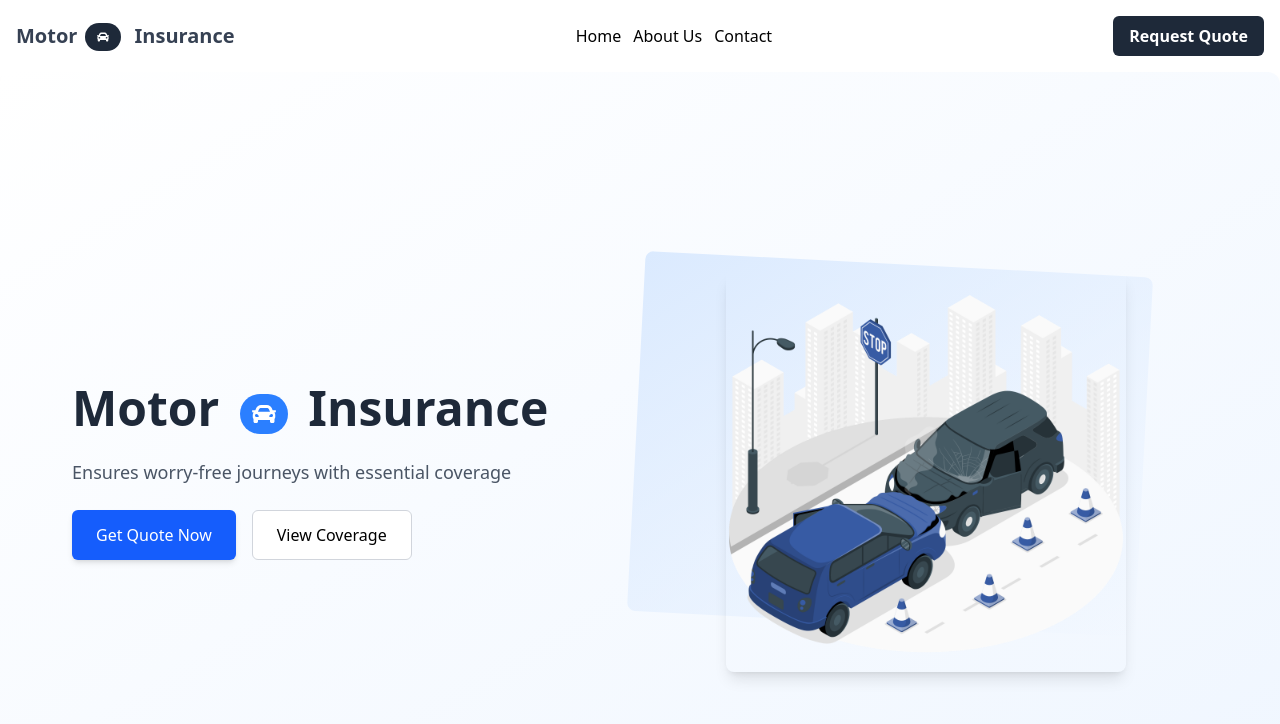
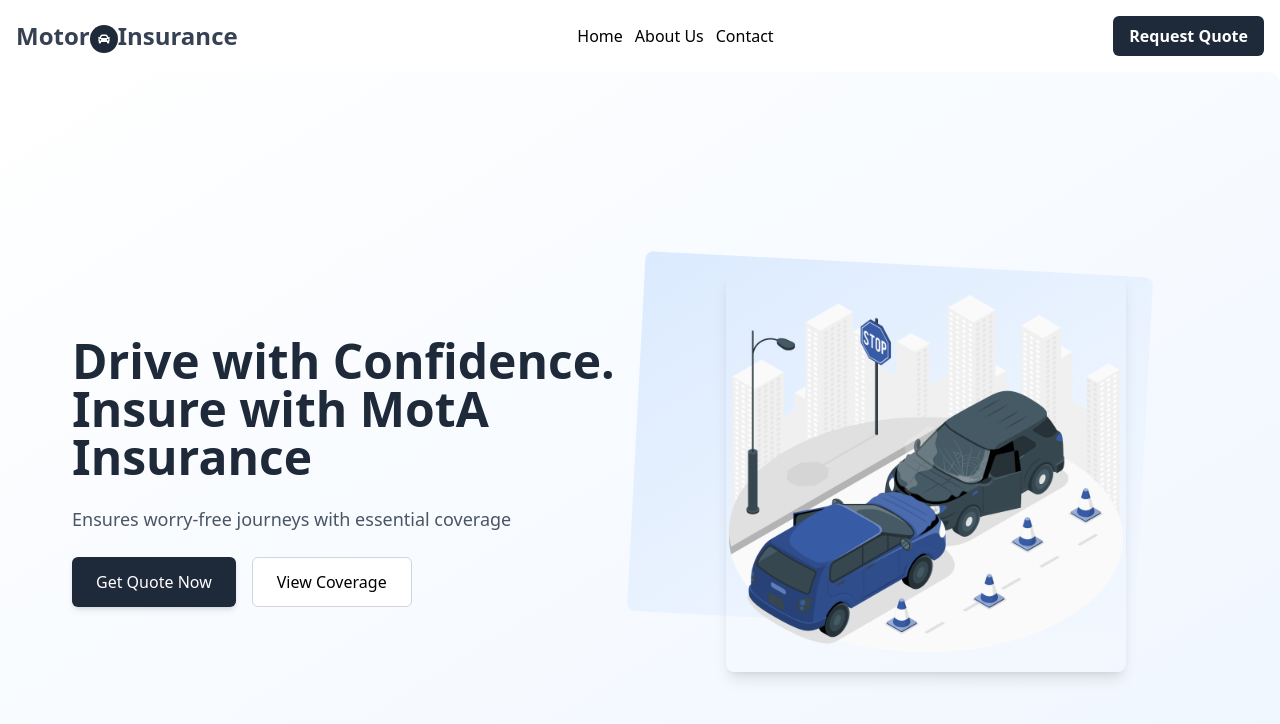
Before and after one commit to aeprodigy/insurance_app, a React (Vite) app: page / in a window 1280 px wide. Shown: the top 724 px of the page. Built offline with nearby package versions, Linux system fonts and the light colour scheme.

Commit message:
framer motion

```diff
--- a/src/Components/HeroSection.tsx
+++ b/src/Components/HeroSection.tsx
@@ -1,45 +1,66 @@
-import React from 'react'
-import { FaCar } from 'react-icons/fa';
+import React from "react";
+import { motion } from "framer-motion";
 import img4 from "../assets/background_images/car_crash.png";
-
 
 const HeroSection: React.FC = () => {
   return (
-    <section className="w-full h-screen bg-gradient-to-br  from-white to-blue-50 rounded-xl shadow-lg p-8 md:p-18 flex flex-col md:flex-row items-center justify-between gap-2 px-8">
+    <section className="w-full h-screen bg-gradient-to-br from-white to-blue-50 rounded-xl shadow-lg p-8 md:p-18 flex flex-col md:flex-row items-center justify-between gap-2 px-12">
       {/* Left Content */}
-      <div className="flex-1 space-y-6 text-center md:text-left">
-        <h1 className="text-4xl md:text-5xl font-bold text-gray-800">
-          Motor{" "}
-          <span className="inline-flex items-center bg-blue-500 text-white px-3 py-2 rounded-full mx-2">
-            <FaCar className="text-white w-6 h-6" />
-          </span>{" "}
-          Insurance
-        </h1>
-        <p className="text-gray-600 text-lg max-w-md mx-auto md:mx-0">
+      <motion.div
+        className="flex-1 space-y-6 text-center md:text-left"
+        initial={{ opacity: 0, x: -50 }}
+        animate={{ opacity: 1, x: 0 }}
+        transition={{ delay: 0.5, duration: 0.1 }}
+      >
+        <motion.h1
+          className="text-3xl font-semibold md:text-5xl md:font-bold text-gray-800"
+          initial={{ opacity: 0, y: -20 }}
+          animate={{ opacity: 1, y: 0 }}
+          transition={{ delay: 1, duration: 1 }}
+        >
+          Drive with Confidence. Insure with MotA Insurance
+        </motion.h1>
+
+        <motion.p
+          className="text-gray-600 text-lg max-w-md mx-auto md:mx-0"
+          initial={{ opacity: 0, y: -20 }}
+          animate={{ opacity: 1, y: 0 }}
+          transition={{ delay: 1.3, duration: 1 }}
+        >
           Ensures worry-free journeys with essential coverage
-        </p>
+        </motion.p>
 
-        <div className="flex justify-center md:justify-start gap-4 ">
-          <button className="bg-blue-600 cursor-pointer text-white px-6 py-3 rounded-md hover:bg-blue-700 transition shadow-md">
+        <motion.div
+          className="flex justify-center md:justify-start gap-4"
+          initial={{ opacity: 0, y: 20 }}
+          animate={{ opacity: 1, y: 0 }}
+          transition={{ delay: 1.6, duration: 1 }}
+        >
+          <button className="bg-gray-800 cursor-pointer text-white px-6 py-3 rounded-md hover:bg-gray-700 transition shadow-md">
             Get Quote Now
           </button>
           <button className="bg-white border cursor-pointer border-gray-300 px-6 py-3 rounded-md hover:shadow-md transition">
             View Coverage
           </button>
-        </div>
-      </div>
+        </motion.div>
+      </motion.div>
 
       {/* Right Image */}
-      <div className="flex-1 flex justify-center relative">
+      <motion.div
+        className="flex-1 flex justify-center relative"
+        initial={{ opacity: 0, scale: 0.95 }}
+        animate={{ opacity: 1, scale: 1 }}
+        transition={{ delay: 2, duration: 1 }}
+      >
         <div className="pulse absolute -top-2 -left-2 w-[90%] h-[90%] bg-gradient-to-br from-blue-100 to-transparent rounded-lg transform rotate-3"></div>
         <img
           src={img4}
           alt="Motor Insurance"
           className="relative z-10 rounded-lg shadow-lg w-80 md:w-[400px] object-cover"
         />
-      </div>
+      </motion.div>
     </section>
   );
 };
 
-export default HeroSection
+export default HeroSection;
--- a/src/Components/NavBar.tsx
+++ b/src/Components/NavBar.tsx
@@ -6,17 +6,17 @@ const NavBar = () => {
   return (
     <div className="px-4 py-4">
       <nav className="flex justify-between items-center">
-        <div className="text-xl font-semibold text-gray-700 ">
-            Motor
-          <span className="inline-flex items-center bg-gray-800 text-white px-3 py-2 rounded-full mx-2">
+        <div className="text md:text-2xl font-semibold text-gray-700 ">
+          Motor
+          <span className="inline-flex items-center bg-gray-800 text-white px-2 py-2 rounded-full mx-">
             <FaCar className="text-white w-3 h-3" />
-          </span>{" "}
+          </span>
           Insurance
         </div>
-        <ol className="hidden sm:flex space-x-3  ">
-          <li className="cursor-pointer">Home</li>
-          <li className="cursor-pointer">About Us</li>
-          <li className="cursor-pointer">Contact</li>
+        <ol className="hidden sm:flex space-x-3">
+          <li className="cursor-pointer hover:font-bold">Home</li>
+          <li className="cursor-pointer hover:font-bold">About Us</li>
+          <li className="cursor-pointer hover:font-bold">Contact</li>
         </ol>
         {/**Button Component */}
         <Button text={"Request Quote"} />
```
